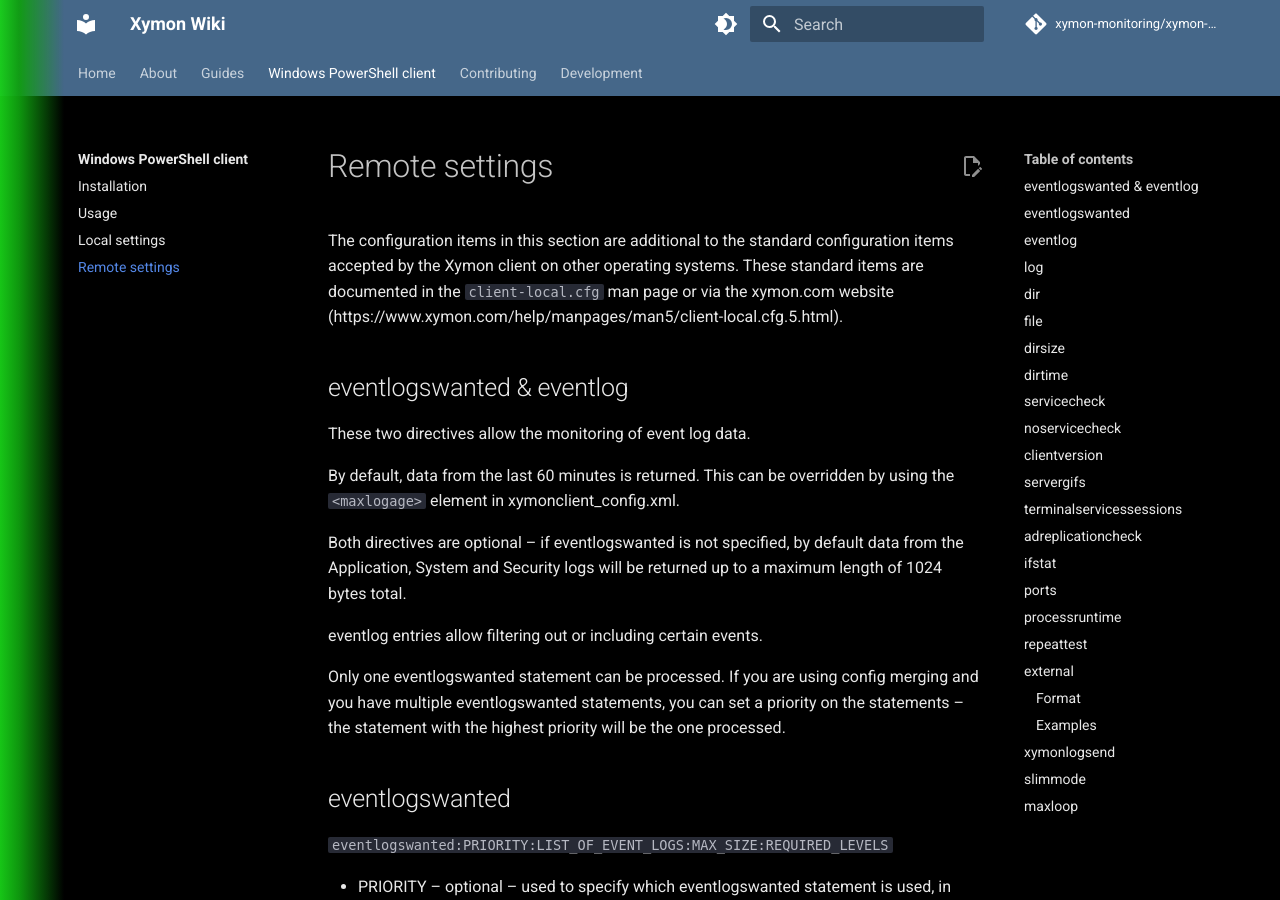
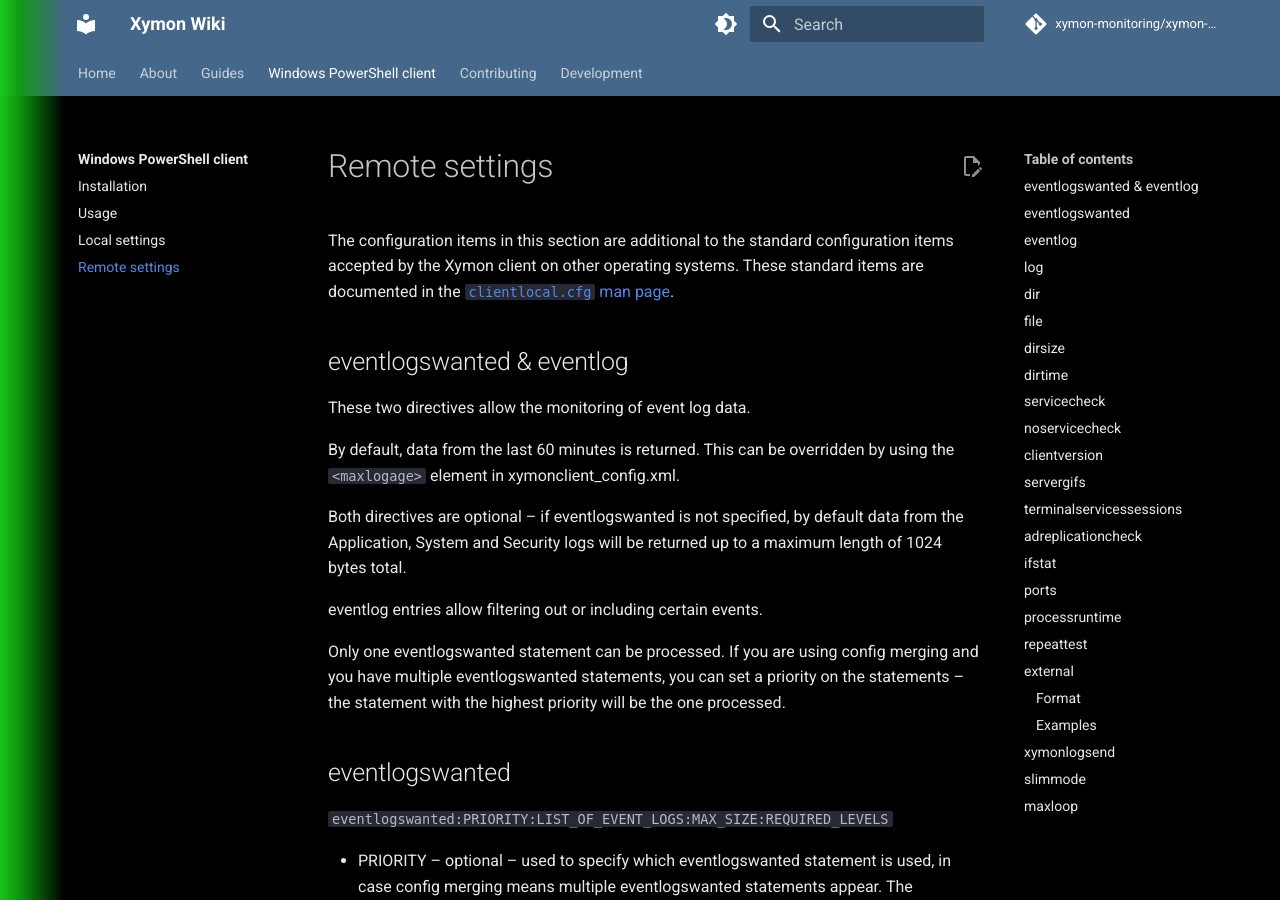
Before and after one commit to xymon-monitoring/xymon-wiki, an MkDocs documentation site: the page built from docs/clients/windows-powershell/remote-settings.md, in a window 1280 px wide and 900 px high. Built offline with MkDocs 1.6.1 and Material for MkDocs 9.7.7, drawn with Linux system fonts in a browser that asks for light colours; comment, search, counter and statistics services are not loaded.

Commit message:
Fix markdown link formatting in remote-settings.md

```diff
--- a/docs/clients/windows-powershell/remote-settings.md
+++ b/docs/clients/windows-powershell/remote-settings.md
@@ -1,5 +1,5 @@
 # Remote settings
-The configuration items in this section are additional to the standard configuration items accepted by the Xymon client on other operating systems. These standard items are documented in the `client-local.cfg` man page or via the xymon.com website (https://www.xymon.com/help/manpages/man5/client-local.cfg.5.html).
+The configuration items in this section are additional to the standard configuration items accepted by the Xymon client on other operating systems. These standard items are documented in the [`clientlocal.cfg` man page](https://www.xymon.com/help/manpages/man5/client-local.cfg.5.html).
 
 ## eventlogswanted & eventlog
 
```
